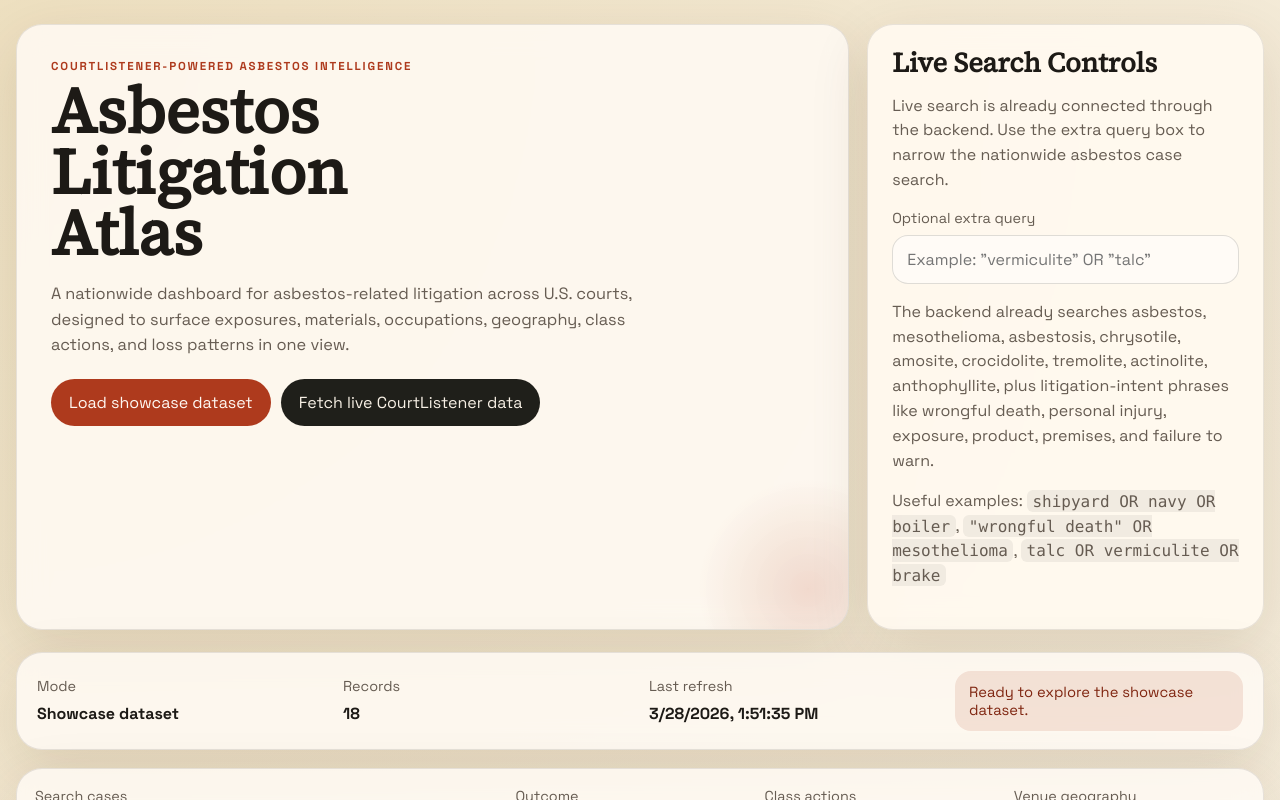
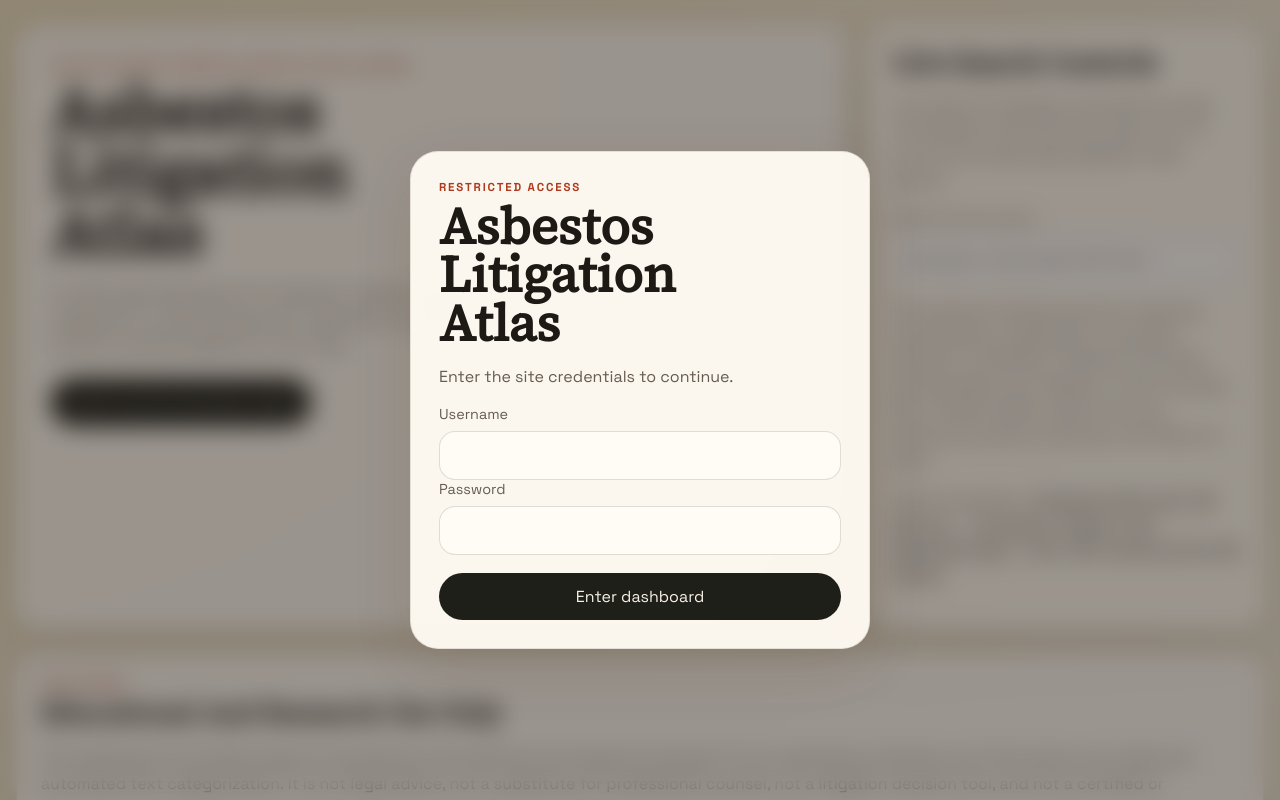
Before and after one commit to thebuilt/asbestos-litigation-atlas, a plain HTML site: page index.html in a window 1280 px wide. Shown: the top 800 px of the page. Drawn offline with Linux system fonts and the light colour scheme.

Commit message:
Add files via upload

```diff
--- a/app.js
+++ b/app.js
@@ -360,6 +360,11 @@ const appState = {
 };
 
 const els = {
+  loginOverlay: document.getElementById("login-overlay"),
+  loginUsername: document.getElementById("login-username"),
+  loginPassword: document.getElementById("login-password"),
+  loginSubmitBtn: document.getElementById("login-submit-btn"),
+  loginError: document.getElementById("login-error"),
   dataMode: document.getElementById("data-mode"),
   recordCount: document.getElementById("record-count"),
   lastRefresh: document.getElementById("last-refresh"),
@@ -381,13 +386,17 @@ const els = {
   usMap: document.getElementById("us-map"),
   mapLegend: document.getElementById("map-legend"),
   customQuery: document.getElementById("custom-query"),
-  loadSampleBtn: document.getElementById("load-sample-btn"),
   fetchLiveBtn: document.getElementById("fetch-live-btn")
 };
+
+const LOGIN_USERNAME = "admin";
+const LOGIN_PASSWORD = "Pass9876@";
+const LOGIN_STORAGE_KEY = "asbestos-litigation-atlas-auth";
 
 init();
 
 function init() {
+  initializeLoginGate();
   renderCourtToggles();
   bindEvents();
   render();
@@ -411,13 +420,6 @@ function bindEvents() {
 
   els.stateFilter.addEventListener("change", (event) => {
     appState.filters.state = event.target.value;
-    render();
-  });
-
-  els.loadSampleBtn.addEventListener("click", () => {
-    appState.mode = "showcase";
-    appState.rawCases = [...showcaseCases];
-    setStatus("Showcase dataset loaded.", false);
     render();
   });
 
@@ -449,6 +451,38 @@ function bindEvents() {
       setLoadingState(false);
     }
   });
+}
+
+function initializeLoginGate() {
+  document.body.classList.add("locked");
+  const isAuthenticated = sessionStorage.getItem(LOGIN_STORAGE_KEY) === "granted";
+  if (isAuthenticated) {
+    unlockDashboard();
+  }
+
+  const submit = () => {
+    const username = els.loginUsername.value.trim();
+    const password = els.loginPassword.value;
+    if (username === LOGIN_USERNAME && password === LOGIN_PASSWORD) {
+      sessionStorage.setItem(LOGIN_STORAGE_KEY, "granted");
+      unlockDashboard();
+      return;
+    }
+    els.loginError.hidden = false;
+  };
+
+  els.loginSubmitBtn.addEventListener("click", submit);
+  els.loginPassword.addEventListener("keydown", (event) => {
+    if (event.key === "Enter") submit();
+  });
+  els.loginUsername.addEventListener("keydown", (event) => {
+    if (event.key === "Enter") submit();
+  });
+}
+
+function unlockDashboard() {
+  els.loginOverlay.hidden = true;
+  document.body.classList.remove("locked");
 }
 
 async function fetchCourtListenerCases(extraQuery, onProgress = () => {}) {
--- a/index.html
+++ b/index.html
@@ -13,6 +13,21 @@
     <link rel="stylesheet" href="./styles.css" />
   </head>
   <body>
+    <div class="login-overlay" id="login-overlay">
+      <div class="login-card">
+        <p class="eyebrow">Restricted Access</p>
+        <h1 class="login-title">Asbestos Litigation Atlas</h1>
+        <p class="login-copy">
+          Enter the site credentials to continue.
+        </p>
+        <label class="field-label" for="login-username">Username</label>
+        <input id="login-username" type="text" autocomplete="username" />
+        <label class="field-label" for="login-password">Password</label>
+        <input id="login-password" type="password" autocomplete="current-password" />
+        <button id="login-submit-btn" class="btn btn-secondary login-btn">Enter dashboard</button>
+        <p class="login-error" id="login-error" hidden>Invalid username or password.</p>
+      </div>
+    </div>
     <div class="page-shell">
       <header class="hero">
         <div class="hero-copy">
@@ -24,7 +39,6 @@
             geography, class actions, and loss patterns in one view.
           </p>
           <div class="hero-actions">
-            <button id="load-sample-btn" class="btn btn-primary">Load showcase dataset</button>
             <button id="fetch-live-btn" class="btn btn-secondary">Fetch live CourtListener data</button>
           </div>
         </div>
@@ -56,6 +70,24 @@
       </header>
 
       <main>
+        <section class="panel disclaimer-panel">
+          <div class="panel-header">
+            <div>
+              <p class="eyebrow">Disclaimer</p>
+              <h2>Educational And Research Use Only</h2>
+            </div>
+          </div>
+          <p class="disclaimer-copy">
+            This dashboard is provided solely for educational, informational, and research purposes. It is an exploratory interface over third-party court data and automated text categorization. It is not legal advice, not a substitute for professional counsel, not a litigation decision tool, and not a certified or exhaustive statement of U.S. asbestos-related case activity.
+          </p>
+          <p class="disclaimer-copy">
+            Case labels, outcomes, occupations, exposure types, material categories, and geographic inferences may be incomplete, overinclusive, underinclusive, or incorrect because they rely on search retrieval, snippet availability, and automated normalization rules rather than manual case-by-case legal review.
+          </p>
+          <p class="disclaimer-copy">
+            Users should independently verify all case details, holdings, procedural posture, jurisdiction, and factual assertions from the primary source documents before relying on any result. Use of this dashboard constitutes acceptance that the operator makes no warranty regarding completeness, accuracy, fitness for legal use, or suitability for business, compliance, medical, insurance, or litigation strategy decisions.
+          </p>
+        </section>
+
         <section class="status-bar">
           <div>
             <span class="status-label">Mode</span>
--- a/styles.css
+++ b/styles.css
@@ -29,10 +29,57 @@ body {
   min-height: 100vh;
 }
 
+body.locked {
+  overflow: hidden;
+}
+
 .page-shell {
   width: min(1380px, calc(100% - 32px));
   margin: 0 auto;
   padding: 24px 0 48px;
+}
+
+.login-overlay {
+  position: fixed;
+  inset: 0;
+  z-index: 20;
+  display: grid;
+  place-items: center;
+  padding: 20px;
+  background: rgba(18, 14, 10, 0.42);
+  backdrop-filter: blur(12px);
+}
+
+.login-card {
+  width: min(460px, 100%);
+  padding: 28px;
+  border-radius: 28px;
+  background: rgba(255, 250, 242, 0.96);
+  border: 1px solid var(--line);
+  box-shadow: var(--shadow);
+}
+
+.login-title {
+  font-size: clamp(2.2rem, 5vw, 3.2rem);
+  line-height: 0.95;
+  margin-bottom: 12px;
+}
+
+.login-copy,
+.login-error,
+.disclaimer-copy {
+  color: var(--muted);
+  line-height: 1.6;
+}
+
+.login-btn {
+  margin-top: 18px;
+  width: 100%;
+}
+
+.login-error {
+  color: var(--accent-deep);
+  margin-top: 12px;
 }
 
 .hero,
@@ -207,6 +254,14 @@ select {
   padding: 18px 20px;
   margin-bottom: 18px;
   align-items: center;
+}
+
+.disclaimer-panel {
+  margin-bottom: 18px;
+}
+
+.disclaimer-copy {
+  margin: 0 0 12px;
 }
 
 .status-message {
```
